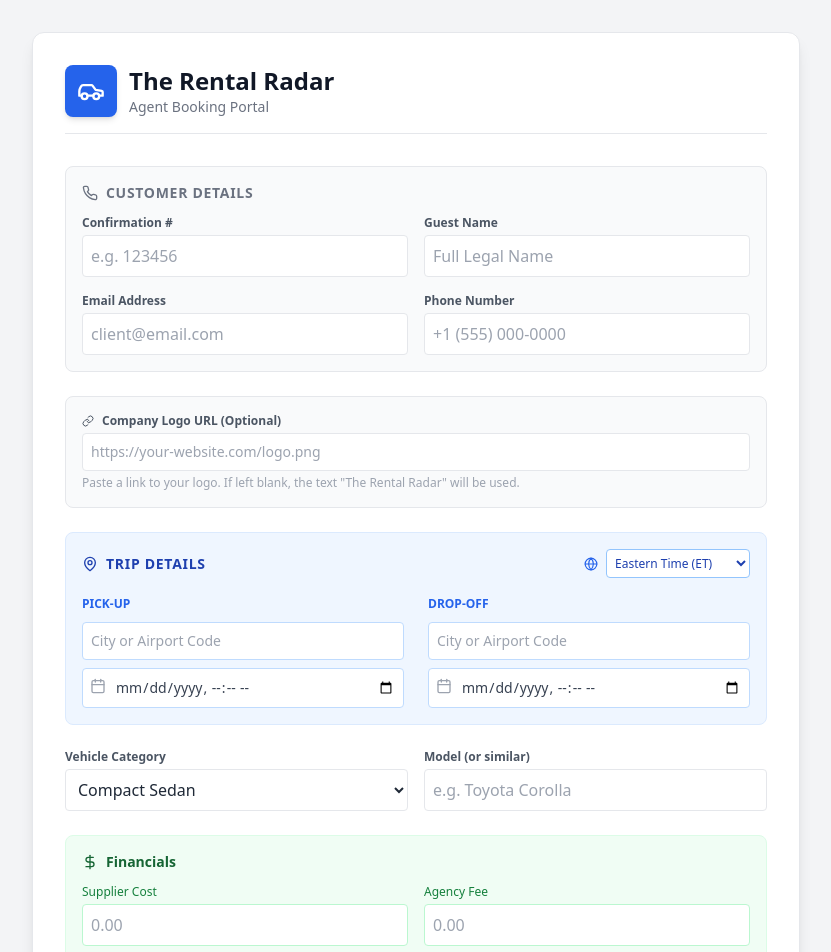
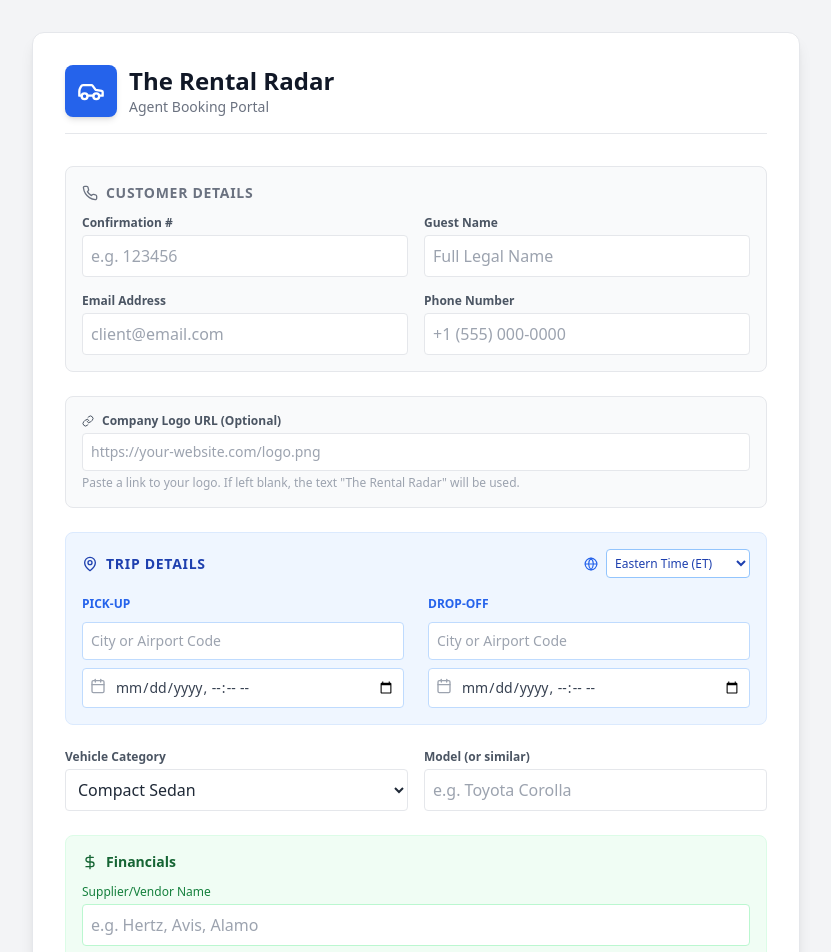
Before and after one commit to Kranti86/Agentportal, a React (Vite) app: page / in a window 1280 px wide. Shown: the top 952 px of the page, without its empty margins (224-1055 px from the left). Built offline with nearby package versions, Linux system fonts and the light colour scheme.

Commit message:
Update supplier name handling in BookingPortal
Removed supplier name default value and added input field for supplier/vendor name.

```diff
--- a/src/App.jsx
+++ b/src/App.jsx
@@ -1,5 +1,5 @@
 import React, { useState } from 'react';
-import { Send, MapPin, Car, DollarSign, CheckCircle, AlertTriangle, CreditCard, Phone, Globe, Calendar, Link as LinkIcon } from 'lucide-react';
+import { Send, MapPin, Car, DollarSign, CheckCircle, AlertTriangle, Phone, Globe, Calendar, Link as LinkIcon } from 'lucide-react';
 
 export default function BookingPortal() {
   const [status, setStatus] = useState('idle');
@@ -20,7 +20,7 @@ export default function BookingPortal() {
     dropoffDate: '',
     vehicleCategory: 'Compact Sedan',
     vehicleModel: '',
-    supplierName: 'Enterprise Rent A Car',
+    supplierName: '',
     supplierAmount: '',
     agencyFee: ''
   });
@@ -179,6 +179,13 @@ export default function BookingPortal() {
             {/* SECTION 4: FINANCIALS */}
             <div className="p-4 bg-green-50 rounded-lg border border-green-100">
                <h3 className="font-semibold text-green-800 text-sm flex items-center gap-2 mb-3"><DollarSign size={16}/> Financials</h3>
+
+               {/* SUPPLIER NAME INPUT FIELD */}
+               <div className="mb-4">
+                  <label className="block text-xs text-green-700 mb-1">Supplier/Vendor Name</label>
+                  <input required type="text" name="supplierName" value={formData.supplierName} onChange={handleChange} className="w-full p-2 border border-green-200 rounded" placeholder="e.g. Hertz, Avis, Alamo" />
+               </div>
+
                <div className="grid grid-cols-2 gap-4 mb-4">
                   <div>
                     <label className="block text-xs text-green-700 mb-1">Supplier Cost</label>
```
